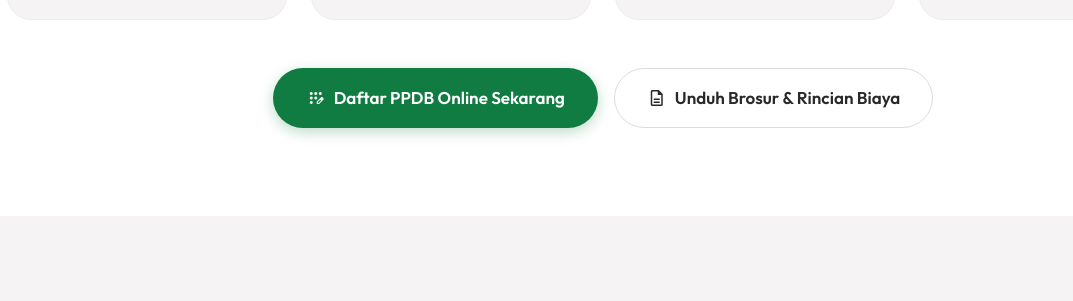
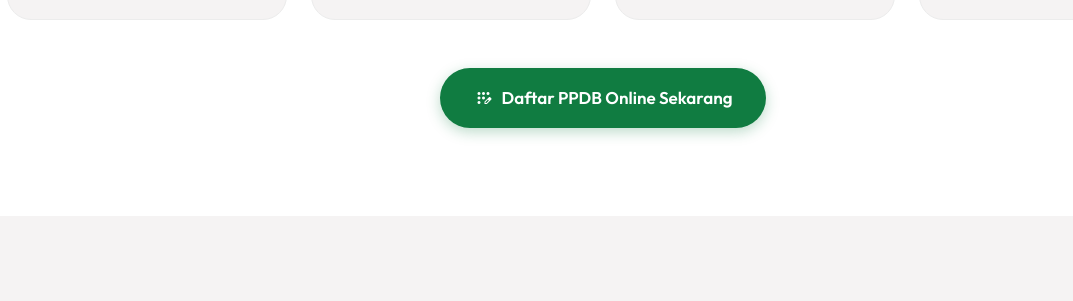
Before and after one commit to LaustKnr/smpit-al-firdaus, a website: page index.html in a window 1280 px wide. Shown: the part 10051-10352 px from the top of the page, without its empty margins (37-1110 px from the left). Drawn offline with nearby package versions, Linux system fonts and the light colour scheme.

Commit message:
revisi button

```diff
--- a/index.html
+++ b/index.html
@@ -1125,10 +1125,6 @@
             <span class="material-symbols-outlined">app_registration</span>
             <span>Daftar PPDB Online Sekarang</span>
           </button>
-          <a href="https://wa.me/6285348940750?text=Assalamu'alaikum%20Panitia%20PPDB%20SMP%20IT%20Al-Firdaus,%20mohon%20kirimkan%20brosur%20dan%20rincian%20biaya%20terbaru." target="_blank" rel="noopener noreferrer" class="btn btn-secondary btn-lg">
-            <span class="material-symbols-outlined">description</span>
-            <span>Unduh Brosur & Rincian Biaya</span>
-          </a>
         </div>
       </div>
     </section>
```
